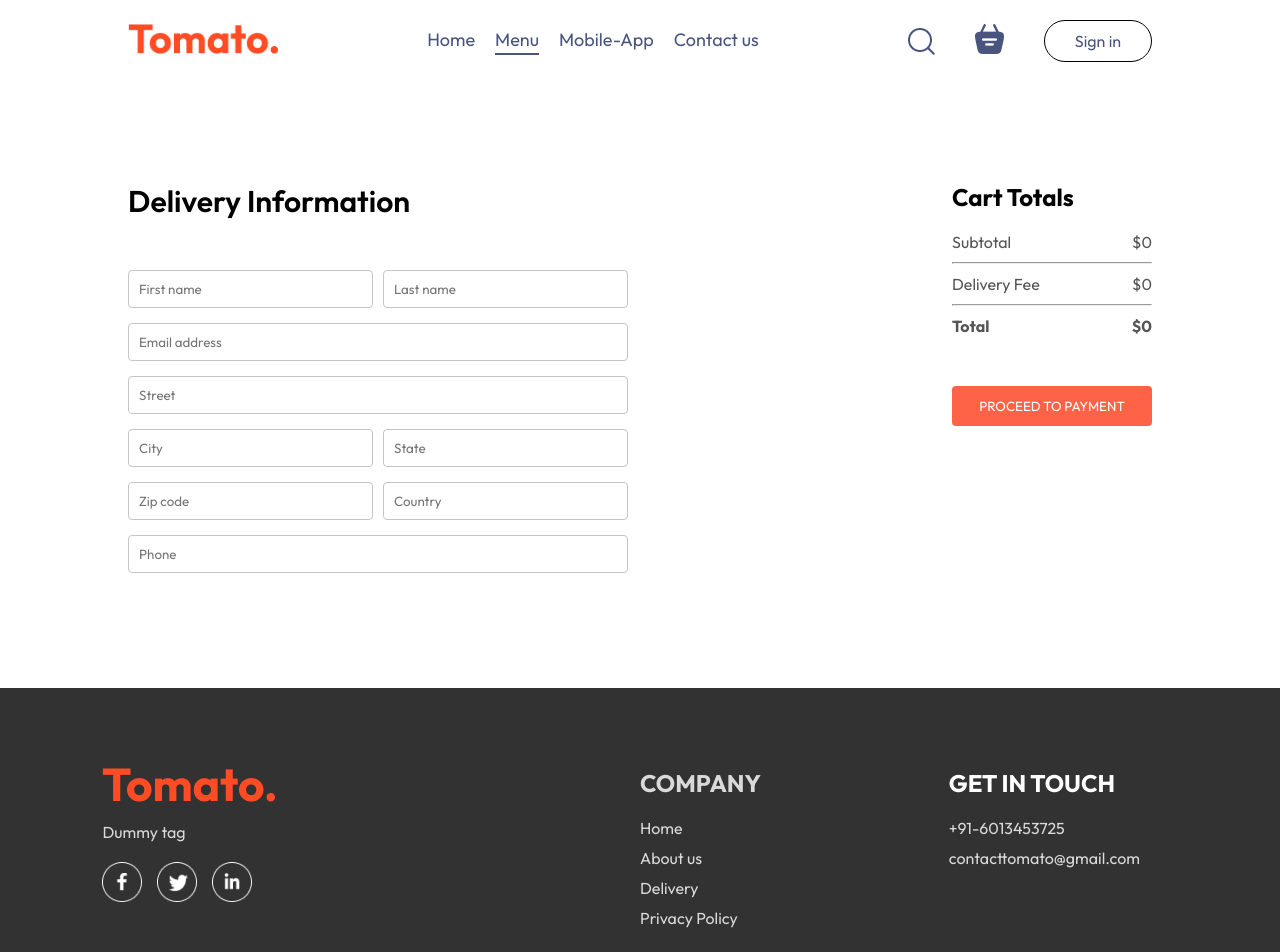
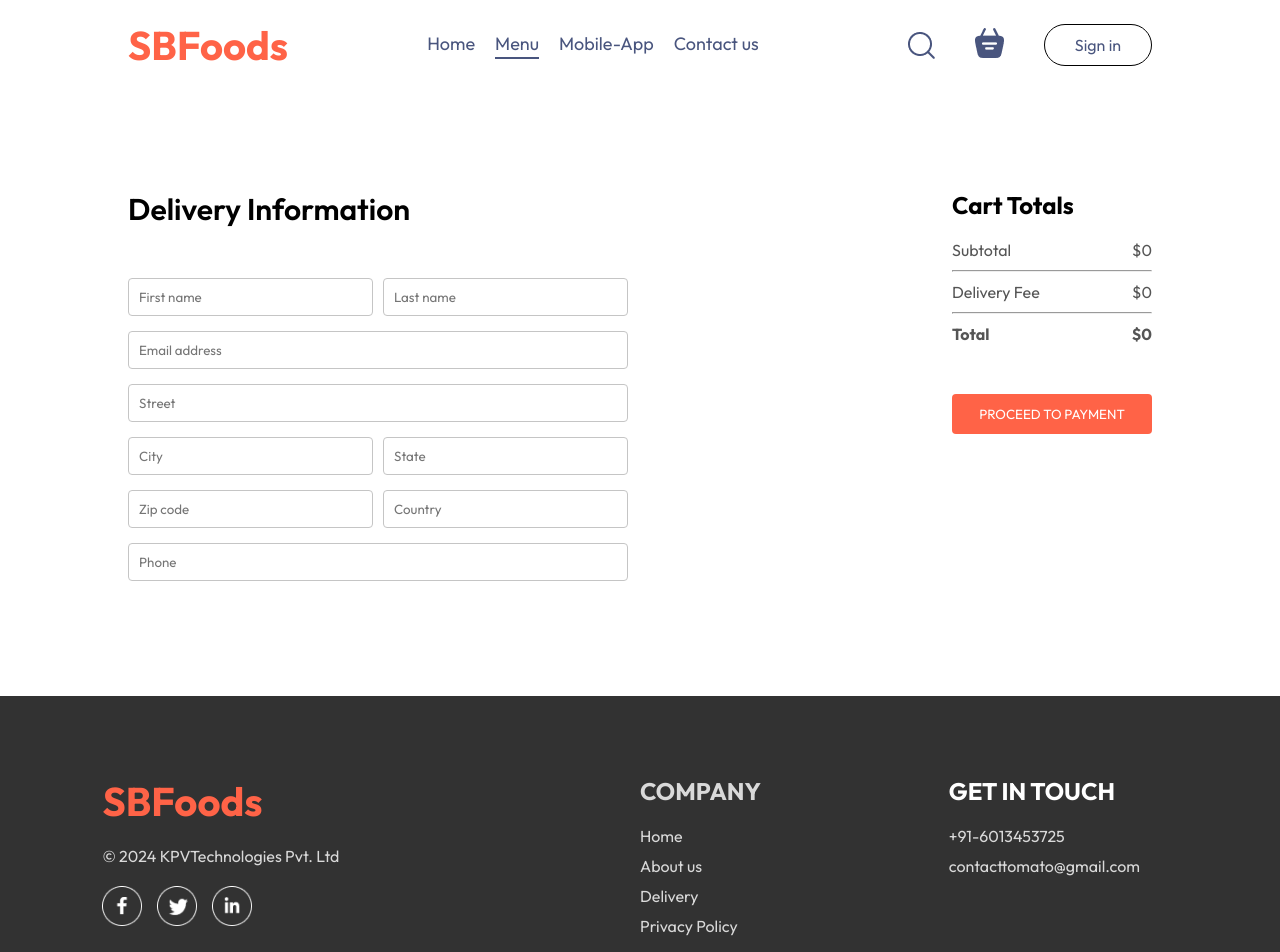
Before and after one commit to VasaviSure/SBFoods_Repo1, a React (Vite) app in the folder client/: page /order in a window 1280 px wide. Shown: the top 952 px of the page. Built offline with nearby package versions, Linux system fonts and the light colour scheme.

Commit message:
new logo commit

```diff
--- a/client/package.json
+++ b/client/package.json
@@ -24,5 +24,9 @@
     "eslint-plugin-react-hooks": "^4.6.2",
     "eslint-plugin-react-refresh": "^0.4.7",
     "vite": "^5.3.1"
-  }
+  },
+  "description": "This template provides a minimal setup to get React working in Vite with HMR and some ESLint rules.",
+  "main": "vite.config.js",
+  "author": "",
+  "license": "ISC"
 }
--- a/client/src/components/AppDownload/AppDownload.jsx
+++ b/client/src/components/AppDownload/AppDownload.jsx
@@ -4,7 +4,7 @@ import { assets } from '../../assets/assets'
 const AppDownload = () => {
   return (
     <div className='app-download' id='app-download'>
-    <p>For Better Experience Download <br />Tomato App</p>
+    <p>For Better Experience Download <br />SBFoods App</p>
     <div className="app-download-platforms">
         <img src={assets.play_store} alt=""/>
         <img src={assets.app_store} alt=""/>
--- a/client/src/components/Footer/Footer.css
+++ b/client/src/components/Footer/Footer.css
@@ -54,3 +54,8 @@ gap: 20px;
         text-align: center;
     }
     }
+    .logo-set{
+        color: tomato;
+        font-size: 40px;
+        font-weight: bold;
+    }
--- a/client/src/components/Footer/Footer.jsx
+++ b/client/src/components/Footer/Footer.jsx
@@ -7,8 +7,8 @@ const Footer = () => {
     <div className='footer' id='footer'>
       <div className='footer-content'>
         <div className="footer-content-left">
-          <img src={assets.logo} alt="" />
-          <p>Dummy tag</p>
+          <h className='logo-set'>SBFoods</h>
+          <p>© 2024 KPVTechnologies Pvt. Ltd</p>
           <div className="footer-social-icons">
             <img src={assets.facebook_icon} alt=""/>
             <img src={assets.twitter_icon} alt=""/>
--- a/client/src/components/Navbar/Navbar.css
+++ b/client/src/components/Navbar/Navbar.css
@@ -110,3 +110,9 @@ align-items: center;
         }
 
     }
+.logo{
+color:tomato;
+width: 100px;
+font-size:40px ;
+font-weight: bold;
+}
--- a/client/src/components/Navbar/Navbar.jsx
+++ b/client/src/components/Navbar/Navbar.jsx
@@ -10,7 +10,7 @@ const Navbar = ({setShowLogin}) => {
   return (
     <div className='navbar'>
 
-      <Link to='/'><img src ={assets.logo} alt="" className="logo"/></Link>
+      <h className='logo'>SBFoods</h>
       <ul className='navbar-menu'>
         <Link to='/' onClick={()=>setMenu("home")} className={menu==="home"?"active":""}>Home</Link>
         <a href='#explore-menu' onClick={()=>setMenu("menu")} className={menu==="menu"?"active":""}>Menu</a>
```
Also changed, not shown: 1 other file (tests, documents, lock files or other folders).
